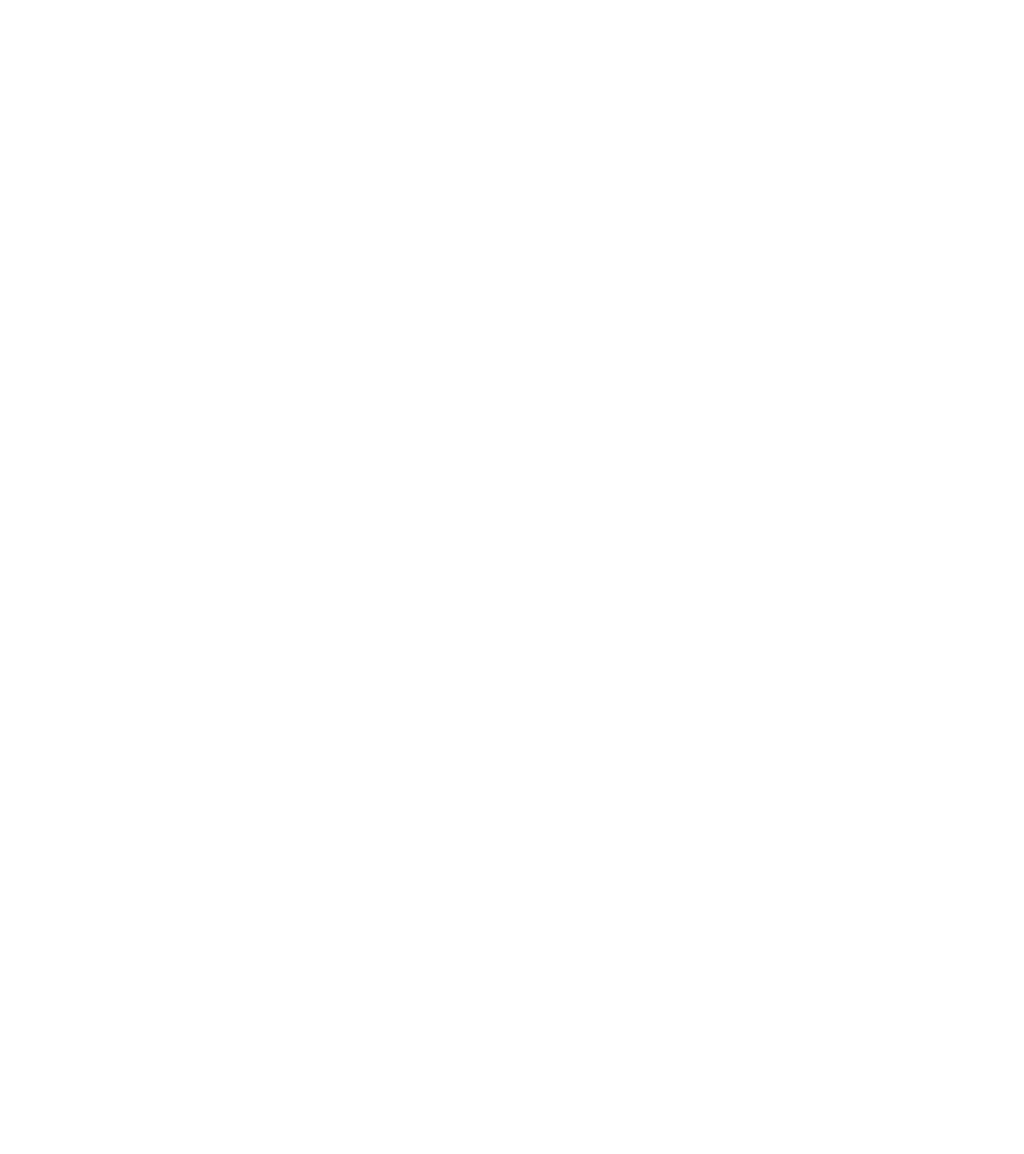
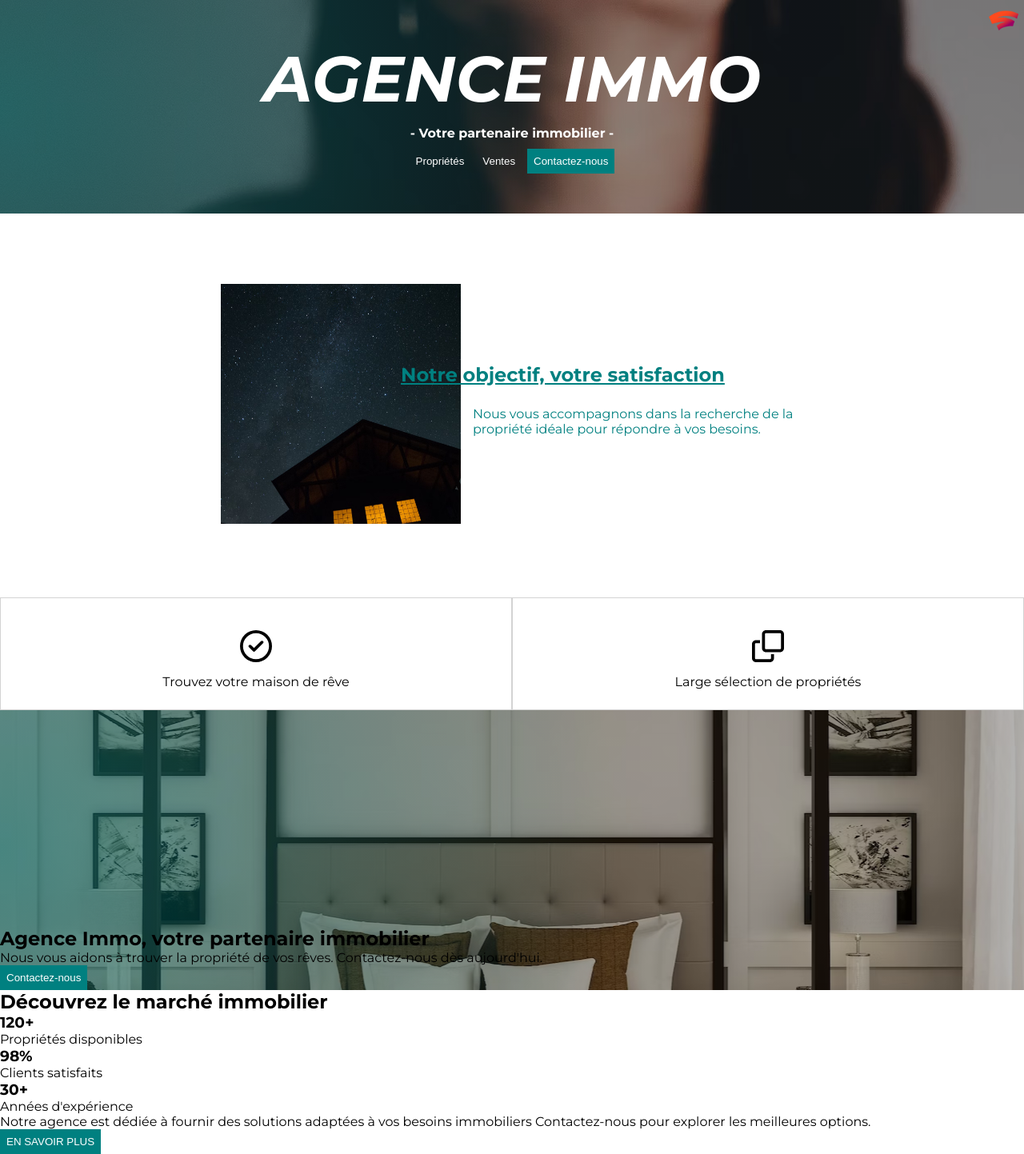
Before and after one commit to Miles280/MaquetteAgenceImmo-Exam-, a plain HTML site: page index.html in a window 1280 px wide. Shown: the whole page at 80% size. Before the commit the page ends 800 px from the top, so only its background shows below. Drawn offline with Linux system fonts and the light colour scheme.

Commit message:
HTML + CSS for header & 2 first sections

```diff
--- a/index.html
+++ b/index.html
@@ -6,11 +6,100 @@
     <link rel="preconnect" href="https://fonts.googleapis.com" />
     <link rel="preconnect" href="https://fonts.gstatic.com" crossorigin />
     <link
-      href="https://fonts.googleapis.com/css2?family=Montserrat:ital@0;1&display=swap"
+      href="https://fonts.googleapis.com/css2?family=Montserrat:ital,wght@0,100..900;1,100..900&display=swap"
       rel="stylesheet"
     />
     <link rel="stylesheet" href="styles.css" />
     <title>Document</title>
   </head>
-  <body></body>
+  <body>
+    <header>
+      <img class="logo" src="./pictures/logo.png" alt="Logo Agence Immo" />
+      <div>
+        <h1>AGENCE IMMO</h1>
+        <p>- Votre partenaire immobilier -</p>
+        <nav>
+          <ul>
+            <li><button>Propriétés</button></li>
+            <li><button>Ventes</button></li>
+            <li><button class="blueButton">Contactez-nous</button></li>
+          </ul>
+        </nav>
+      </div>
+    </header>
+
+    <main>
+      <section id="intro">
+        <div id="imgChalet">
+          <img
+            src="./pictures/item1.avif"
+            alt="Chalet en bois sous une nuit étoilée"
+          />
+        </div>
+        <div>
+          <h2>Notre objectif, votre satisfaction</h2>
+          <p>
+            Nous vous accompagnons dans la recherche de la propriété idéale pour
+            répondre à vos besoins.
+          </p>
+        </div>
+      </section>
+
+      <section id="search">
+        <ul>
+          <li>
+            <img src="./pictures/icone1.svg" alt="Icône" />
+            <p>Trouvez votre maison de rêve</p>
+          </li>
+          <li>
+            <img src="./pictures/icone2.svg" alt="Icône" />
+            <p>Large sélection de propriétés</p>
+          </li>
+        </ul>
+      </section>
+
+      <section id="contact">
+        <div>
+          <h2>Agence Immo, votre partenaire immobilier</h2>
+          <div>
+            <p>
+              Nous vous aidons à trouver la propriété de vos rêves.
+              Contactez-nous dès aujourd'hui.
+            </p>
+            <button class="blueButton">Contactez-nous</button>
+          </div>
+        </div>
+      </section>
+
+      <section id="market">
+        <h2>Découvrez le marché immobilier</h2>
+        <div>
+          <ul>
+            <li>
+              <h3>120+</h3>
+              <p>Propriétés disponibles</p>
+            </li>
+            <li>
+              <h3>98%</h3>
+              <p>Clients satisfaits</p>
+            </li>
+            <li>
+              <h3>30+</h3>
+              <p>Années d'expérience</p>
+            </li>
+          </ul>
+          <div>
+            <p>
+              Notre agence est dédiée à fournir des solutions adaptées à vos
+              besoins immobiliers Contactez-nous pour explorer les meilleures
+              options.
+            </p>
+            <button class="blueButton">EN SAVOIR PLUS</button>
+          </div>
+        </div>
+      </section>
+    </main>
+
+    <footer></footer>
+  </body>
 </html>
--- a/styles.css
+++ b/styles.css
@@ -0,0 +1,147 @@
+:root {
+  /* Variables pour les couleurs et polices */
+  --primaryColor: rgb(0, 128, 128);
+  --primaryColorTransparent: rgba(0, 128, 128, 0.5);
+  --secondaryColor: rgb(0, 51, 102);
+  --blackTransparent: rgba(0, 0, 0, 0.3);
+  --mainFont: "Montserrat", sans-serif;
+  --footerBackgroundColor: #20232a;
+}
+
+* {
+  /* Reset de base */
+  margin: 0;
+  padding: 0;
+  box-sizing: border-box;
+}
+
+body {
+  font-family: var(--mainFont);
+
+  .logo {
+    height: 50px;
+  }
+
+  button {
+    background-color: transparent;
+    color: white;
+    border: none;
+    padding: 8px;
+    cursor: pointer;
+  }
+
+  .blueButton {
+    background-color: var(--primaryColor);
+  }
+
+  ul {
+    list-style: none;
+  }
+
+  header {
+    background-image: radial-gradient(
+        circle at left,
+        var(--primaryColorTransparent),
+        transparent 60%
+      ),
+      linear-gradient(var(--blackTransparent), var(--blackTransparent)),
+      url(./pictures/header_image.avif);
+    color: white;
+    background-position: center top;
+    display: flex;
+    flex-direction: column;
+    align-items: end;
+
+    div {
+      width: 100%;
+      padding-bottom: 50px;
+      text-align: center;
+
+      h1 {
+        font-size: 5em;
+        font-weight: bold;
+        font-style: italic;
+      }
+
+      p {
+        padding: 10px;
+        font-weight: bold;
+      }
+
+      ul {
+        gap: 7px;
+        display: flex;
+        justify-content: center;
+      }
+    }
+  }
+
+  main {
+    #intro {
+      color: var(--primaryColor);
+      width: 100%;
+      height: 60vh;
+      display: flex;
+      justify-content: center;
+      align-items: center;
+
+      #imgChalet {
+        width: 45%;
+        text-align: end;
+        img {
+          width: 300px;
+          height: 300px;
+          object-fit: cover;
+        }
+      }
+
+      div {
+        width: 55%;
+        h2 {
+          text-decoration: underline;
+          margin-left: -75px;
+          padding-bottom: 10px;
+        }
+
+        p {
+          max-width: 500px;
+          padding: 15px;
+        }
+      }
+    }
+
+    #search {
+      ul {
+        display: flex;
+
+        li {
+          width: 50%;
+          padding: 25px;
+          border: 1px solid lightgrey;
+          display: flex;
+          flex-direction: column;
+          align-items: center;
+          justify-content: center;
+        }
+      }
+      img {
+        width: 40px;
+        margin: 15px;
+      }
+    }
+
+    #contact {
+      background-image: radial-gradient(
+          circle at left,
+          var(--primaryColorTransparent),
+          transparent 60%
+        ),
+        linear-gradient(var(--blackTransparent), var(--blackTransparent)),
+        url(./pictures/main_image.avif);
+      background-position: center;
+      display: flex;
+      align-items: end;
+      height: 350px;
+    }
+  }
+}
```
